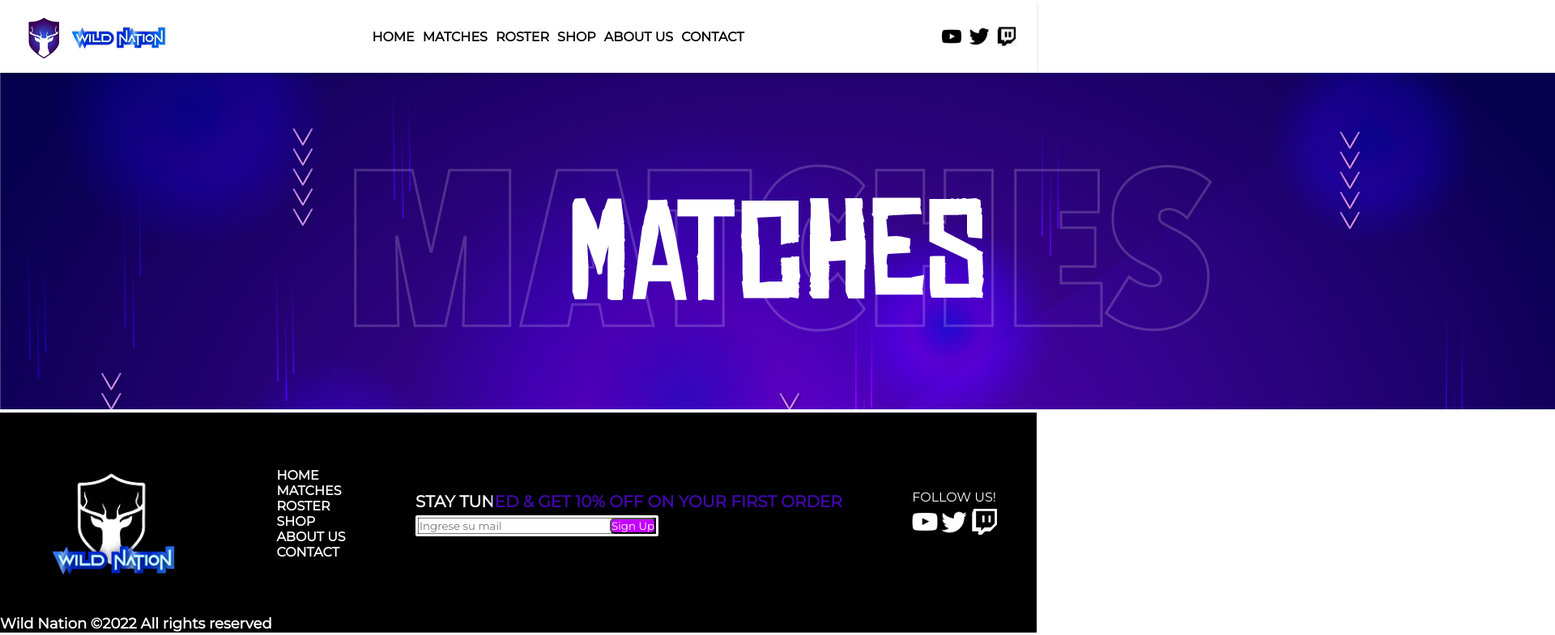
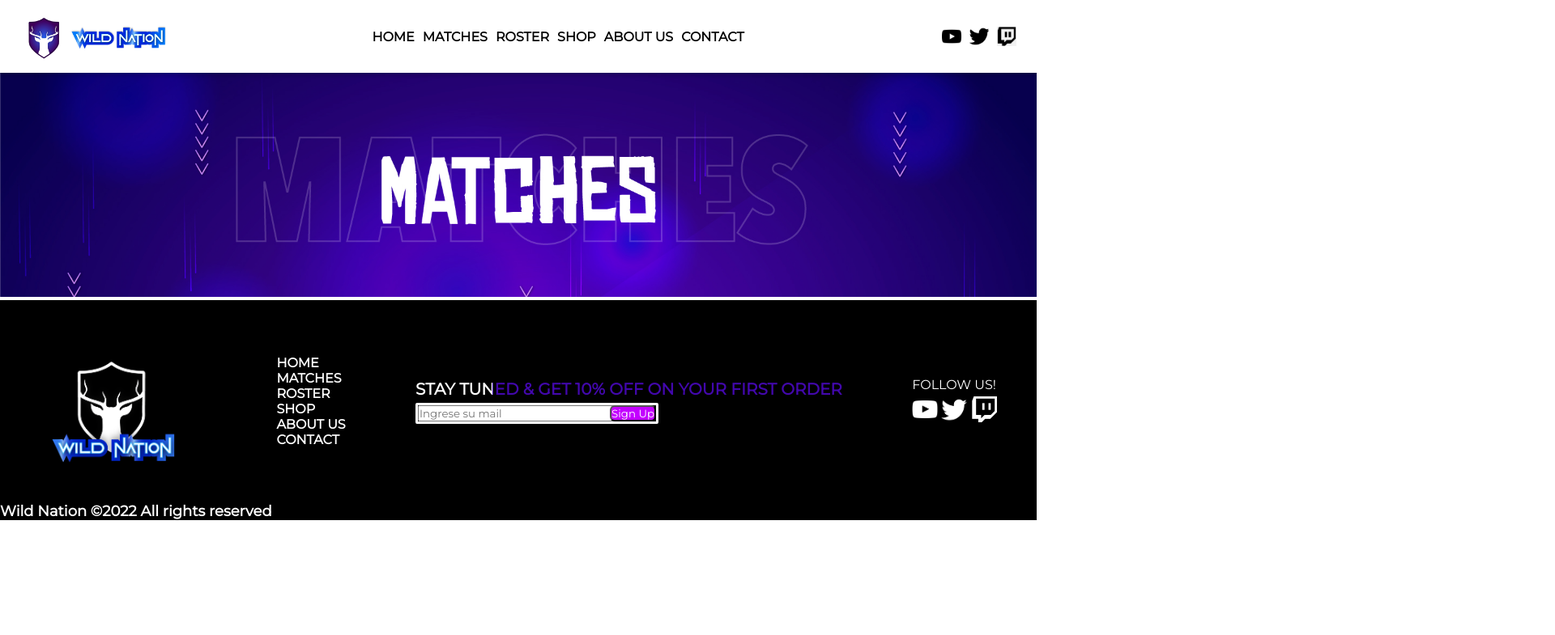
Before and after one commit to sebasmalisani/WN-Desafio, a plain HTML site: page pages/matches.html in a window 1280 px wide. Shown: the whole page at 81% size, 1920 px wide, since content can reach past the window. Drawn offline with Linux system fonts and the light colour scheme; files whose address does not match are found by name.

Commit message:
Imagen matches

```diff
--- a/assets/css/style.css
+++ b/assets/css/style.css
@@ -433,6 +433,9 @@ a:link {
     margin-bottom: 70px;
     margin-top: 25px;
 }
+.imgMatches{
+    width: 100%;
+}
 
 @media(max-width:1500px){
     #aboutus {
--- a/pages/matches.html
+++ b/pages/matches.html
@@ -28,7 +28,7 @@
     </nav>
     <header>
         <div>
-            <img src="../assets/img/Matches_desktop.jpg" alt="">
+            <img class="imgMatches" src="../assets/img/Matches_desktop.jpg" alt="">
         </div>
     </header>
     <main class="mail">
```
